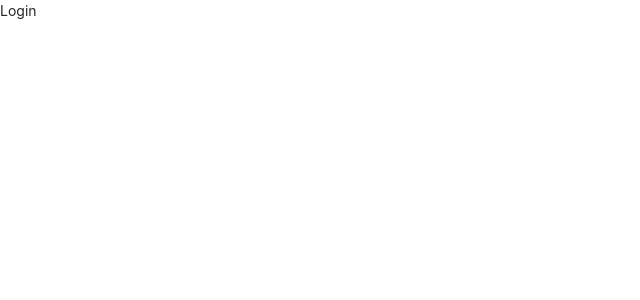
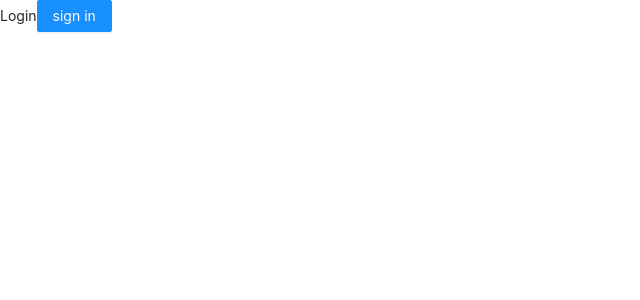
Before and after one commit to yanggongzhou/react-template, a React app: page /#/login in a window 1280 px wide. Shown: the top 300 px of the page, without its empty margins (0-640 px from the left). Built offline with nearby package versions, Linux system fonts and the light colour scheme; the HTML template or start-up script is replaced by a standard one.

Commit message:
axios 代理配置

```diff
--- a/src/index.tsx
+++ b/src/index.tsx
@@ -15,7 +15,6 @@ root.render(
     <Provider store={store}>
       <ConfigProvider locale={zhCN}>
         <RouterView/>
-        {/*<App></App>*/}
       </ConfigProvider>
     </Provider>
   </React.StrictMode>
--- a/src/service/user.ts
+++ b/src/service/user.ts
@@ -1,3 +1,17 @@
 import Service from "@/utils/axios";
+/**
+ * 获取用户信息
+ */
+export const getUserInfo = async () => await Service.post('/script-editor/entry/4002');
 
-export const getUserInfo = async () => await Service.post('/script-editor/entry/4002');
+export interface ILoginForm {
+  userName: string;
+  password: string
+}
+/**
+ * 登陆
+ * @param param 登陆信息
+ */
+export const login = async (
+  param: ILoginForm
+) => await Service.post('/script-editor/entry/4001', param);
--- a/src/setupProxy.js
+++ b/src/setupProxy.js
@@ -8,10 +8,12 @@ module.exports = function(app) {
   // 代理信息
   const proxyInfos = {
     '/dzapi': {
-      // 触发部署////
       target: 'http://192.168.0.241:8080',
       // target: 'http://127.0.0.1:7001',
-      changeOrigin: true
+      changeOrigin: true,
+      pathRewrite: {
+        '^/dzapi': ''
+      }
     },
     '/app': {
       target: 'http://120.92.92.218:8080/',
--- a/src/views/login.tsx
+++ b/src/views/login.tsx
@@ -1,8 +1,19 @@
 import React from "react";
+import { Button } from "antd";
+import { login } from "@/service/user";
 
 const Login = () => {
+
+  const loginBtn = async () => {
+    await login({
+      userName: 'yanggz@dianzhong.com',
+      password: 'Mygz123456'
+    })
+  }
+
   return <div>
     Login
+    <Button type={'primary'} onClick={() => loginBtn()}>sign in</Button>
   </div>;
 };
 
```
